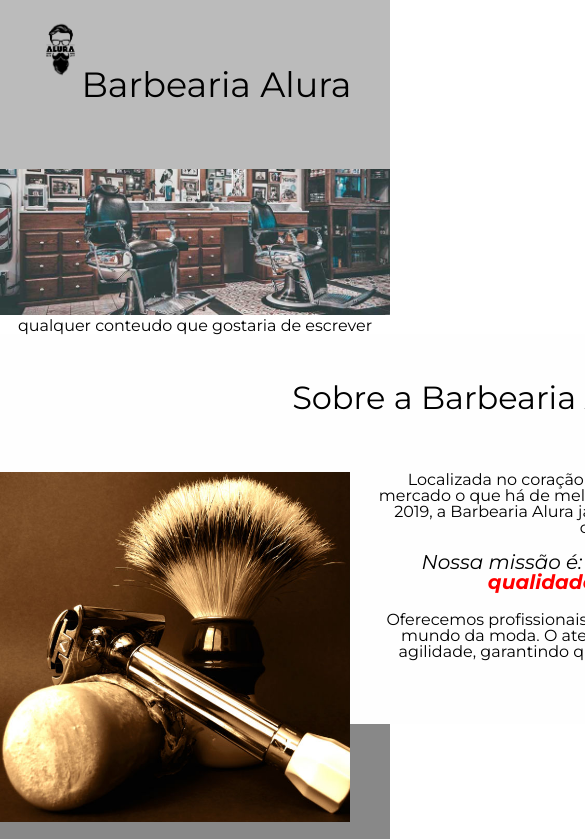
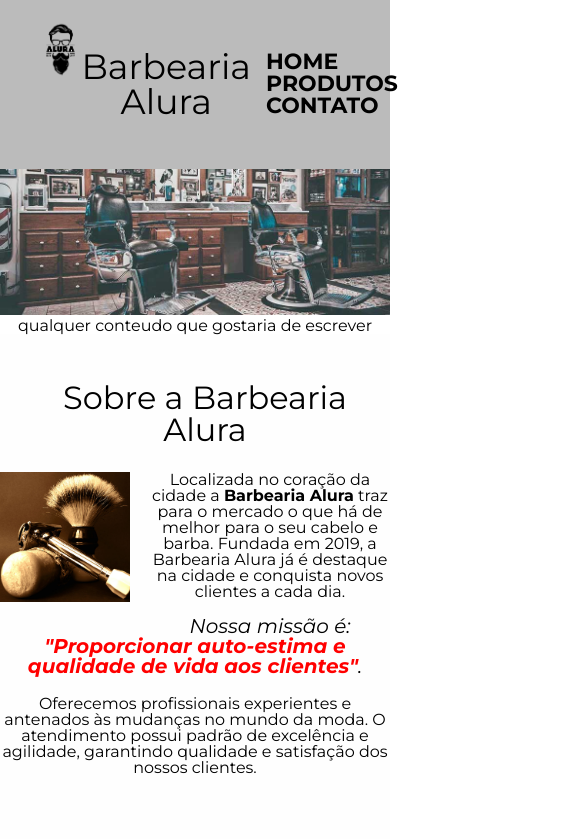
Before and after one commit to FernandoEDS/barbearia-alura, a plain HTML site: page index.html in a window 390 px wide. Shown: the top 839 px of the page, 585 px wide, since content can reach past the window. Drawn offline with Linux system fonts and the light colour scheme.

Commit message:
html e css 05 design responsivo

```diff
--- a/index.html
+++ b/index.html
@@ -3,7 +3,7 @@
 
 <head>
 	<meta charset="UTF-8">
-
+	<meta name="viewport" content="width=device-width">
 	<link rel="preconnect" href="https://fonts.googleapis.com">
 	<link rel="preconnect" href="https://fonts.gstatic.com" crossorigin>
 	<link
--- a/style.css
+++ b/style.css
@@ -284,3 +284,20 @@ img ~ p {
 }
 
 */
+@media screen and (max-width: 480px) {
+    .caixa, .principal, .conteudo-beneficios, .mapa-conteudo, .video {
+        width: auto;
+    }
+
+    h1 {
+        text-align: center;
+    }
+
+    nav {
+        position: static;
+    }
+
+    .lista-beneficios, .imagem-beneficios {
+        width: 100%;
+    }
+}
```
